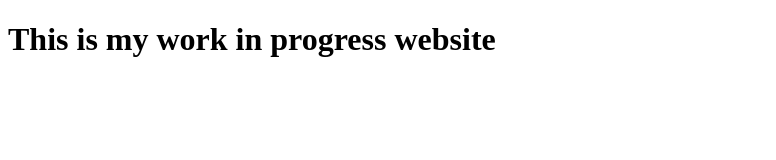
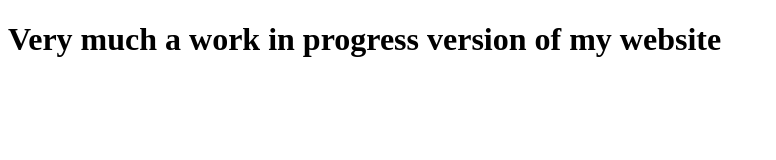
Before and after one commit to Petrarolo/venanz.io, a plain HTML site: page index.html in a window 1280 px wide. Shown: the whole page, without its empty margins (0-776 px from the left). Drawn offline with Linux system fonts and the light colour scheme.

Commit message:
Update index.html

```diff
--- a/index.html
+++ b/index.html
@@ -7,6 +7,6 @@
   </head>
   <body>
     <!-- The body contains the actual content -->
-    <h1> This is my work in progress website </h1>
+    <h1> Very much a work in progress version of my website </h1>
   </body>
 </html>
```
